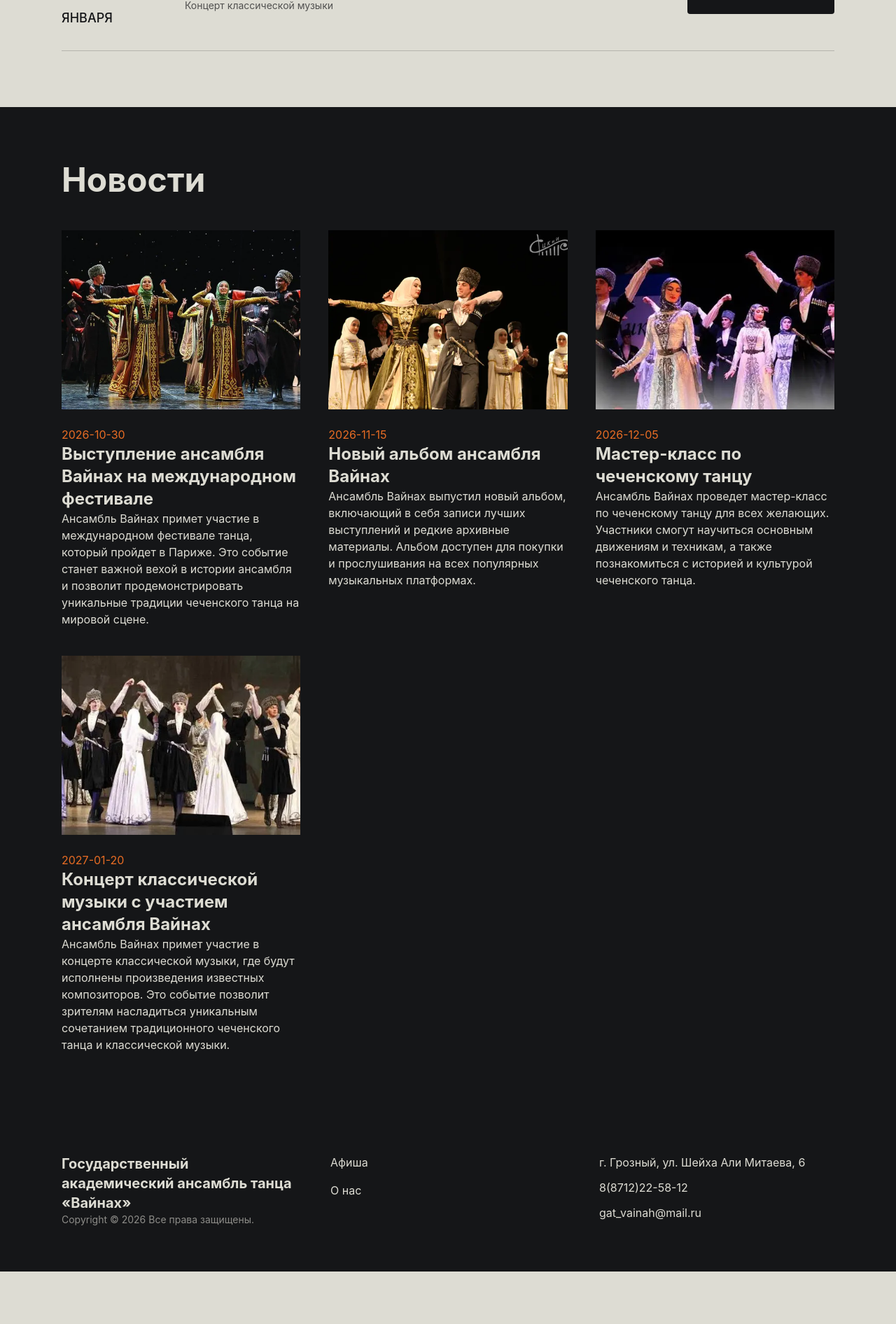
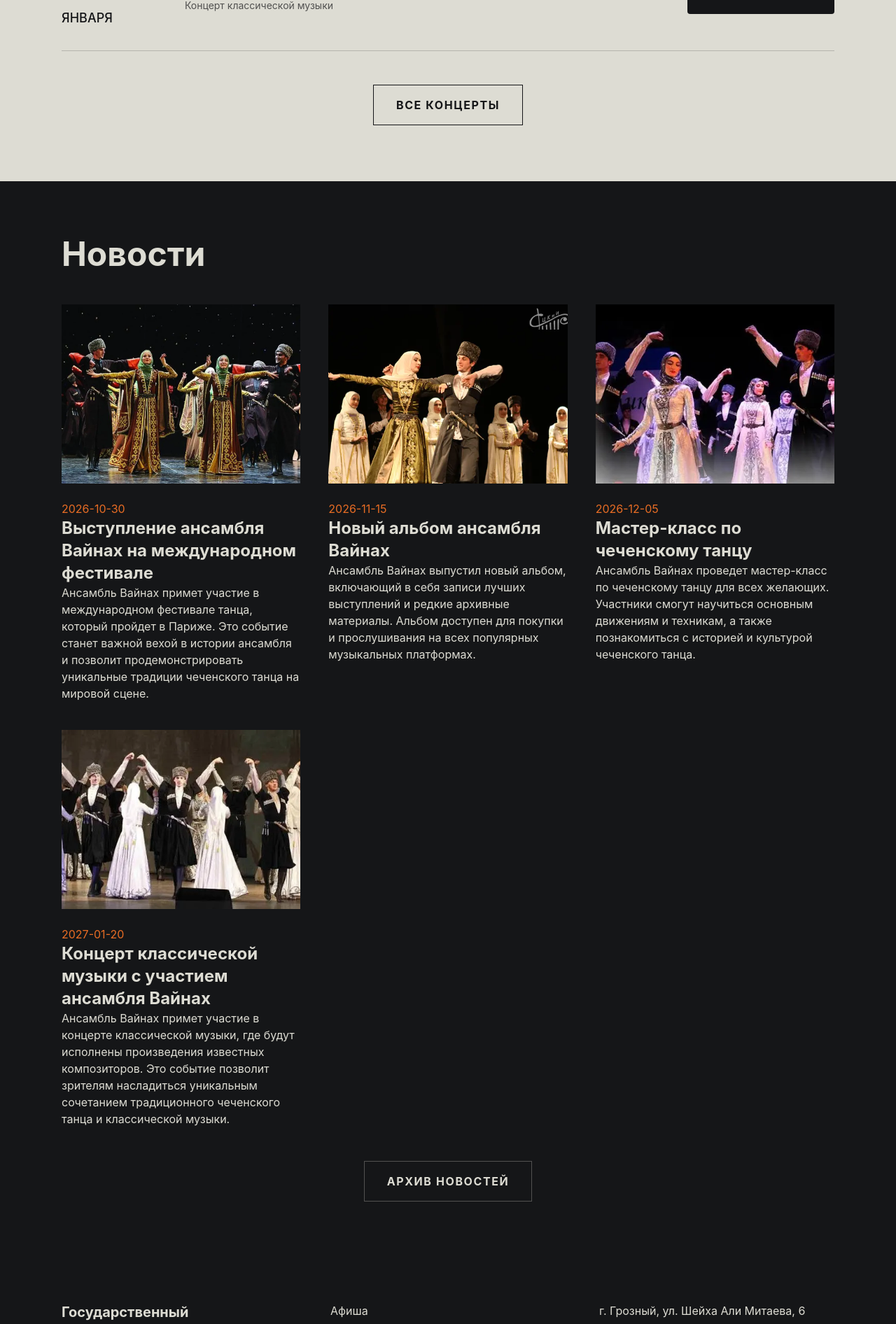
Before and after one commit to ibragim-ast/vainakh, a Next.js app: page / in a window 1280 px wide. Shown: the part 1475-3367 px from the top of the page at 70% size. Before the commit the page ends 3292 px from the top, so only its background shows below. Built offline with nearby package versions, Linux system fonts and the light colour scheme.

Commit message:
Добавлены рабочие ссылки на все новости и концерты

```diff
--- a/src/components/blocks/Afisha.tsx
+++ b/src/components/blocks/Afisha.tsx
@@ -1,3 +1,4 @@
+import Link from "next/link";
 import EventCard from "../ui/EventCard";
 import { eventsData } from "@/data/events";
 
@@ -28,6 +29,14 @@ export default function Afisha() {
             />
           ))}
       </div>
+      <div className="mt-12 flex justify-center">
+        <Link
+          href="/events"
+          className="px-8 py-4 uppercase tracking-widest font-bold border border-brand-dark text-brand-dark transition-colors hover:bg-brand-dark hover:text-brand-gold"
+        >
+          Все концерты
+        </Link>
+      </div>
     </section>
   );
 }
--- a/src/components/blocks/News.tsx
+++ b/src/components/blocks/News.tsx
@@ -1,3 +1,4 @@
+import Link from "next/link";
 import NewsCard from "../ui/NewsCard";
 import { newsData } from "@/data/news";
 
@@ -20,6 +21,14 @@ export default function News() {
           ))}
         </div>
       </div>
+      <div className="mt-12 flex justify-center">
+        <Link
+          href="/news"
+          className="px-8 py-4 uppercase tracking-widest font-bold border border-brand-light/30 text-brand-light transition-colors hover:bg-brand-orange hover:border-brand-orange hover:text-brand-dark"
+        >
+          Архив новостей
+        </Link>
+      </div>
     </section>
   );
 }
```
